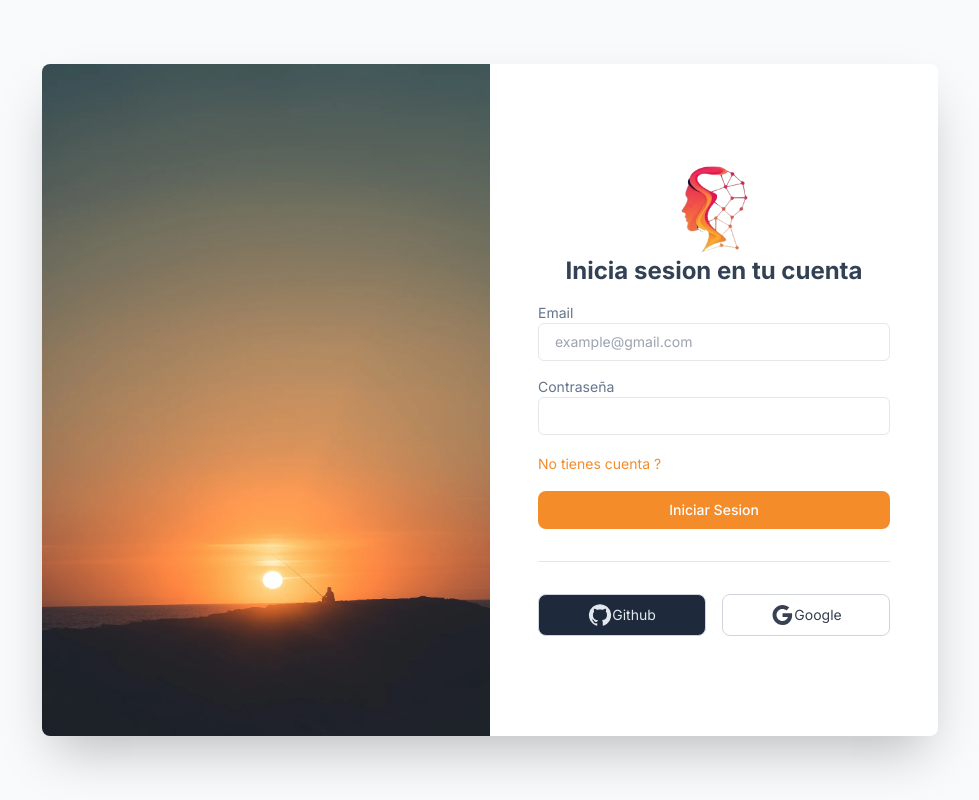
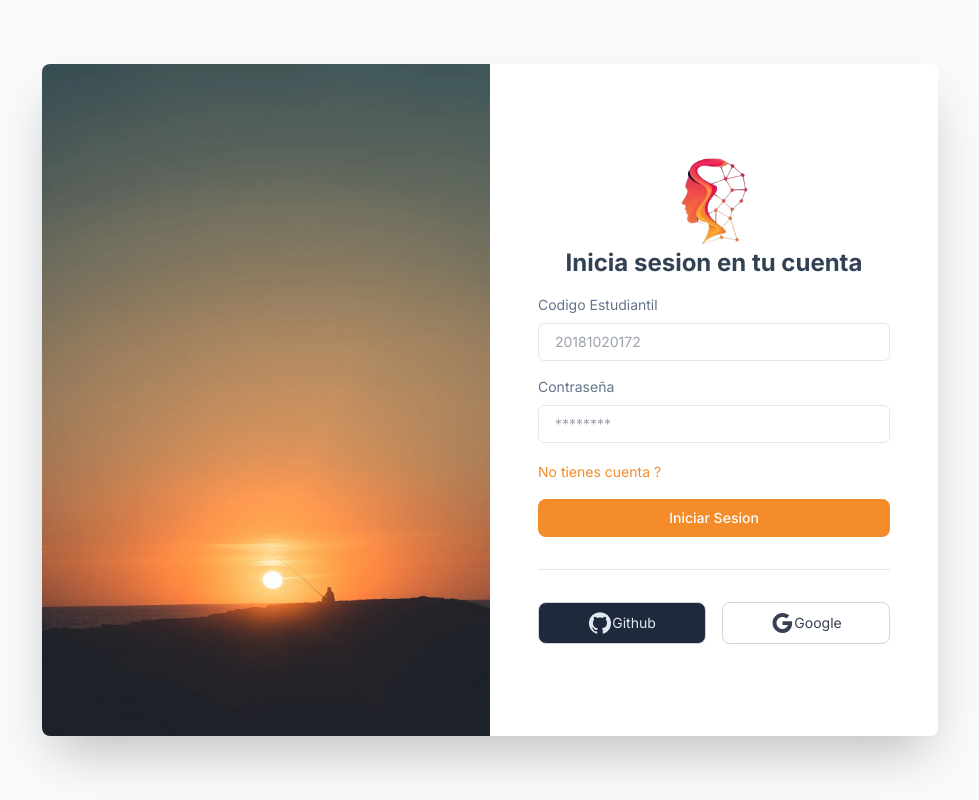
Before and after one commit to Git-Darkmoon/GMAP, a Next.js app: page / in a window 1280 px wide. Shown: the whole page, without its empty margins (150-1129 px from the left). Built offline with nearby package versions, Linux system fonts and the light colour scheme.

Commit message:
styles: added gap between inputs.

```diff
--- a/src/app/page.tsx
+++ b/src/app/page.tsx
@@ -18,9 +18,9 @@ function LoginPage() {
               priority
             />
           </div>
-          <div className="flex items-center justify-center p-6 sm:p-12 md:w-1/2">
+          <div className="flex items-center justify-center p-6 sm:p-12 md:w-1/2 ">
             <div className="w-full">
-              <div className="flex justify-center">
+              <div className="flex justify-center ">
                 <Image
                   src={"/GMAP_logo_withouthBg.webp"}
                   alt="GMAP Logo"
@@ -32,22 +32,22 @@ function LoginPage() {
               <h1 className="mb-4 text-2xl font-bold text-center text-slate-700">
                 Inicia sesion en tu cuenta
               </h1>
-              <div>
+              <div className="space-y-2">
                 <label
                   className="block text-sm text-slate-500"
-                  htmlFor="login_email"
+                  htmlFor="login_id"
                 >
-                  Email
+                  Codigo Estudiantil
                 </label>
                 <input
-                  id="login_email"
-                  type="email"
+                  id="login_id"
+                  type="number"
                   className="w-full px-4 py-2 text-sm text-slate-500 border rounded-md focus:border-myOrange-400 focus:outline-none focus:ring-1 focus:ring-myOrange-500 focus:shadow-md"
-                  placeholder="example@gmail.com"
+                  placeholder="20181020172"
                   required
                 />
               </div>
-              <div>
+              <div className="space-y-2">
                 <label
                   className="block mt-4 text-sm text-slate-500"
                   htmlFor="login_password"
@@ -58,6 +58,7 @@ function LoginPage() {
                   id="login_password"
                   className="w-full px-4 py-2 text-sm text-slate-500 border rounded-md focus:border-myOrange-400 focus:outline-none focus:ring-1 focus:ring-myOrange-500 focus:shadow-md"
                   type="password"
+                  placeholder="********"
                   pattern="^(?=.*[A-Z])(?=.*\d).{8,}$"
                   title="La contraseña debe incluir una mayuscula, un numero y debe ser de 8 caracteres minimo. "
                 />
```
